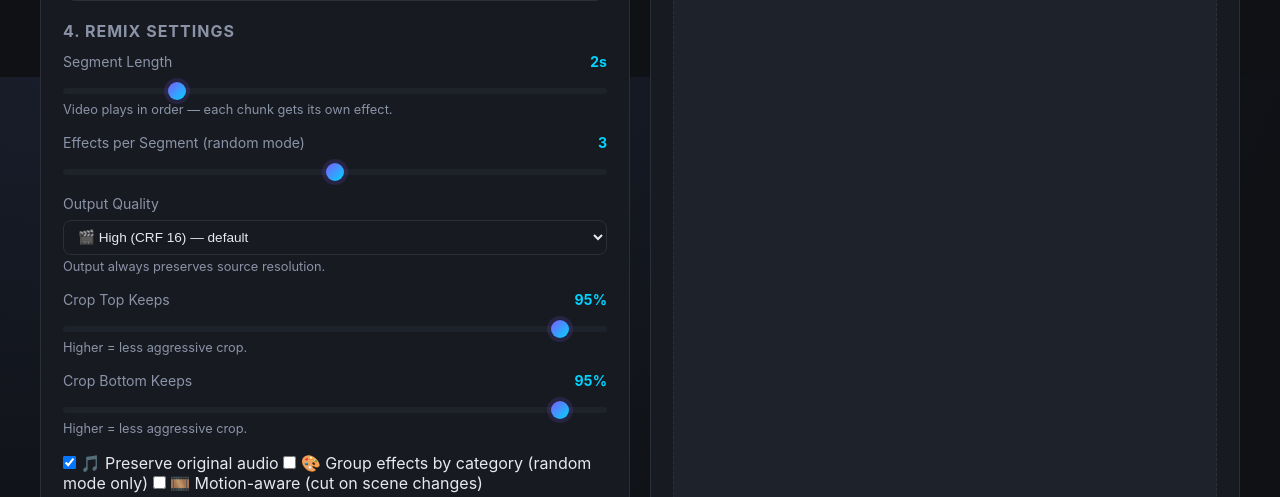
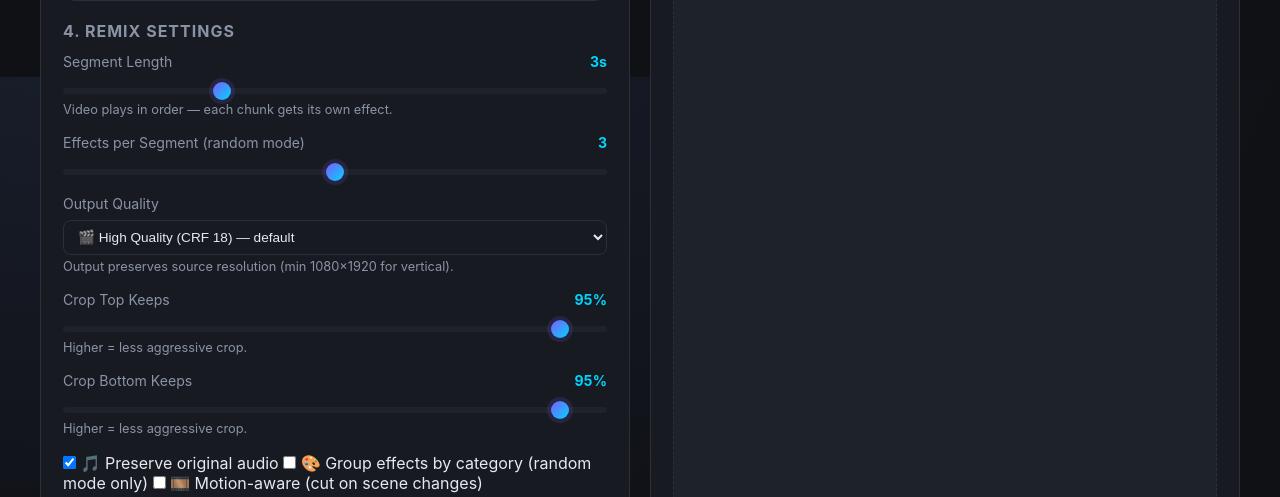
Before and after one commit to Motari2004/remixmaster, a Flask app: page / in a window 1280 px wide. Shown: the part 1523-2020 px from the top of the page. Run offline with Flask 3, Linux system fonts and the light colour scheme.

Commit message:
Describe what you changed here

```diff
--- a/templates/index.html
+++ b/templates/index.html
@@ -4,12 +4,11 @@
   <meta charset="UTF-8" />
   <meta name="viewport" content="width=device-width, initial-scale=1.0" />
   <title>🎬 Remix Master</title>
-  <link rel="stylesheet" href="{{ url_for('static', filename='style.css') }}" />
+  <link rel="stylesheet" href="{{ url_for('static', filename='style.css') }}?v=2026-10-04" />
 </head>
 <body>
   <div class="app">
 
-    <!-- ===================== HEADER ===================== -->
     <header class="hero">
       <h1>🎬 Remix Master</h1>
       <p>Flip · Crop · Speed · Zoom · Color · Blur · Rotate</p>
@@ -18,10 +17,9 @@
 
     <main class="grid">
 
-      <!-- ===================== LEFT: CONTROLS ===================== -->
+      <!-- LEFT: CONTROLS -->
       <section class="panel controls">
 
-        <!-- 1. VIDEO SOURCE -->
         <h2>1. Video Source</h2>
 
         <label id="dropZone" class="drop-zone">
@@ -48,7 +46,6 @@
 
         <div id="fileInfo" class="file-info hidden"></div>
 
-        <!-- 2. EFFECTS POOL -->
         <h2>2. Effects Pool (random mode)</h2>
         <p class="hint">
           Used only when no ordered list is set below.
@@ -70,7 +67,6 @@
         </div>
         {% endfor %}
 
-        <!-- 3. EFFECT ORDER -->
         <h2>3. Effect Order (super control)</h2>
 
         <!-- BASE EFFECTS -->
@@ -94,7 +90,7 @@
           </select>
         </div>
 
-        <!-- PER-SEGMENT EFFECTS -->
+        <!-- PER-SEGMENT EFFECTS WITH WINDOWS -->
         <div class="order-block">
           <h3>🎬 Per-Segment Effects (with segment windows)</h3>
           <p class="hint">
@@ -141,13 +137,12 @@
           <div id="timelinePreview"></div>
         </div>
 
-        <!-- 4. REMIX SETTINGS -->
         <h2>4. Remix Settings</h2>
 
         <div class="field">
-          <label>Segment Length <output id="outDuration">2.0s</output></label>
+          <label>Segment Length <output id="outDuration">3.0s</output></label>
           <input type="range" id="segment_duration"
-                 min="0.5" max="8" value="2" step="0.5" />
+                 min="1" max="8" value="3" step="0.5" />
           <small class="hint">Video plays in order — each chunk gets its own effect.</small>
         </div>
 
@@ -160,13 +155,15 @@
         <div class="field">
           <label>Output Quality</label>
           <select id="quality_preset" class="add-effect">
-            <option value="fast">⚡ Fast (CRF 20)</option>
-            <option value="medium">⚖️ Balanced (CRF 18)</option>
-            <option value="high" selected>🎬 High (CRF 16) — default</option>
-            <option value="max">🏆 Maximum (CRF 14)</option>
+            <option value="fast">⚡ Fastest (CRF 22)</option>
+            <option value="medium">🚀 Balanced (CRF 20)</option>
+            <option value="high" selected>🎬 High Quality (CRF 18) — default</option>
+            <option value="max">🏆 Maximum (CRF 16)</option>
             <option value="lossless">💎 Lossless (CRF 0)</option>
           </select>
-          <small class="hint">Output always preserves source resolution.</small>
+          <small class="hint">
+            Output preserves source resolution (min 1080×1920 for vertical).
+          </small>
         </div>
 
         <div class="field">
@@ -213,7 +210,7 @@
         <button id="remixBtn" class="primary" disabled>🚀 Remix It!</button>
       </section>
 
-      <!-- ===================== RIGHT: PREVIEW / COMPARE ===================== -->
+      <!-- RIGHT: PREVIEW / COMPARE -->
       <section class="panel preview">
 
         <div class="preview-header">
@@ -225,17 +222,14 @@
           </div>
         </div>
 
-        <!-- Empty state -->
         <div id="placeholder" class="placeholder">
           <span>🎥</span>
           <p>Your remixed video will appear here</p>
           <small>Upload a video or paste a URL to get started</small>
         </div>
 
-        <!-- Compare area -->
         <div id="compareArea" class="compare-area hidden">
 
-          <!-- SIDE-BY-SIDE -->
           <div id="sideView" class="compare-mode active">
             <div class="video-card">
               <div class="video-label">
@@ -251,7 +245,6 @@
             </div>
           </div>
 
-          <!-- SLIDER OVERLAY -->
           <div id="sliderView" class="compare-mode">
             <div class="slider-container" id="sliderContainer">
               <video id="sliderOriginal" playsinline muted></video>
@@ -275,30 +268,22 @@
             </div>
           </div>
 
-          <!-- SINGLE -->
           <div id="singleView" class="compare-mode">
             <video id="singleVideo" controls playsinline></video>
           </div>
         </div>
 
-        <!-- Progress -->
         <div id="progressWrap" class="progress-wrap hidden">
           <div class="progress-bar"><div id="progressFill"></div></div>
           <p id="progressText">Starting…</p>
         </div>
 
-        <!-- Result actions -->
         <div id="resultActions" class="result-actions hidden">
           <a id="downloadBtn" class="primary" download>⬇️ Download</a>
           <button id="againBtn" class="secondary">🔄 Remix Again</button>
-          <!--
-            📤 The "Publish to YouTube" button is appended here dynamically
-            by script.js after a successful remix completes.
-            See onPublishToYouTube() in static/script.js
-          -->
+          <!-- 📤 Publish to YouTube button is added dynamically by script.js -->
         </div>
 
-        <!-- Error box -->
         <div id="errorBox" class="error hidden"></div>
       </section>
 
@@ -307,6 +292,6 @@
     <footer>Made with 🐍 Python · Flask · MoviePy</footer>
   </div>
 
-  <script src="{{ url_for('static', filename='script.js') }}"></script>
+  <script src="{{ url_for('static', filename='script.js') }}?v=2026-10-04"></script>
 </body>
 </html>
```
